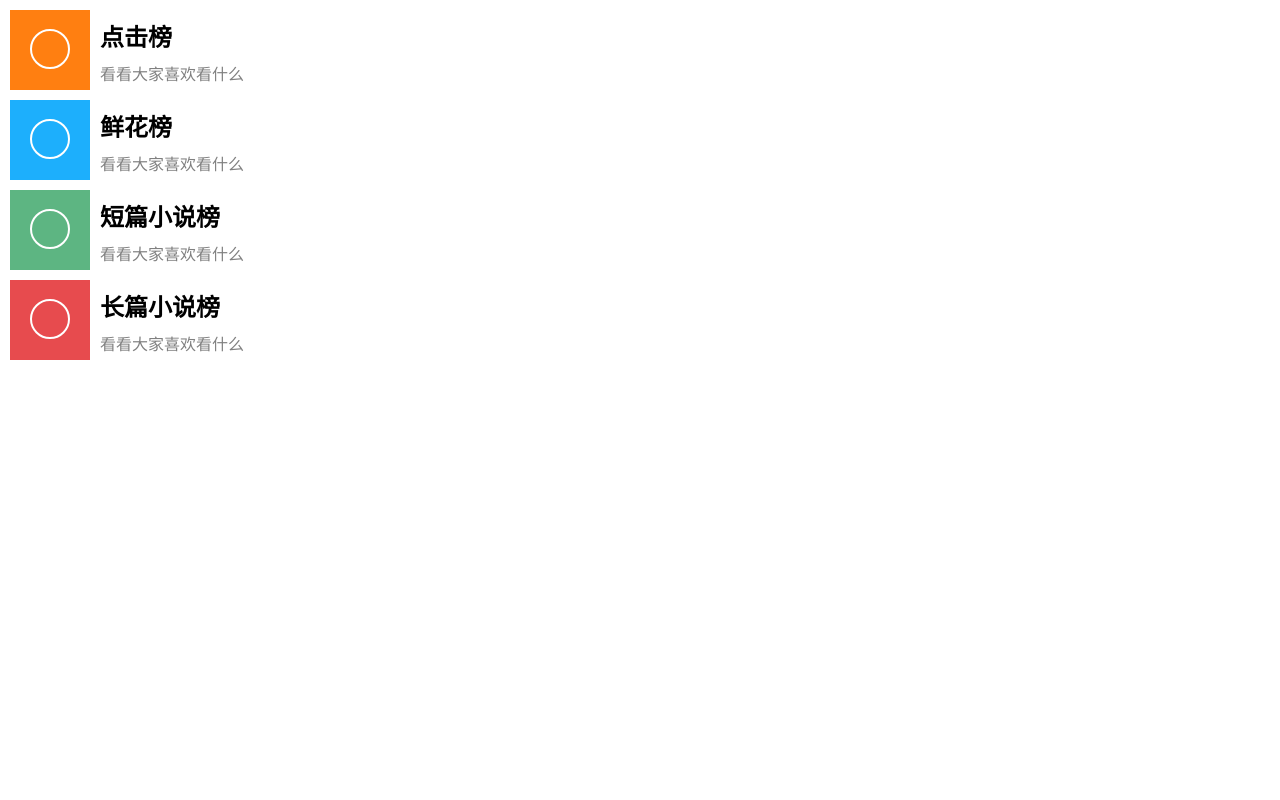
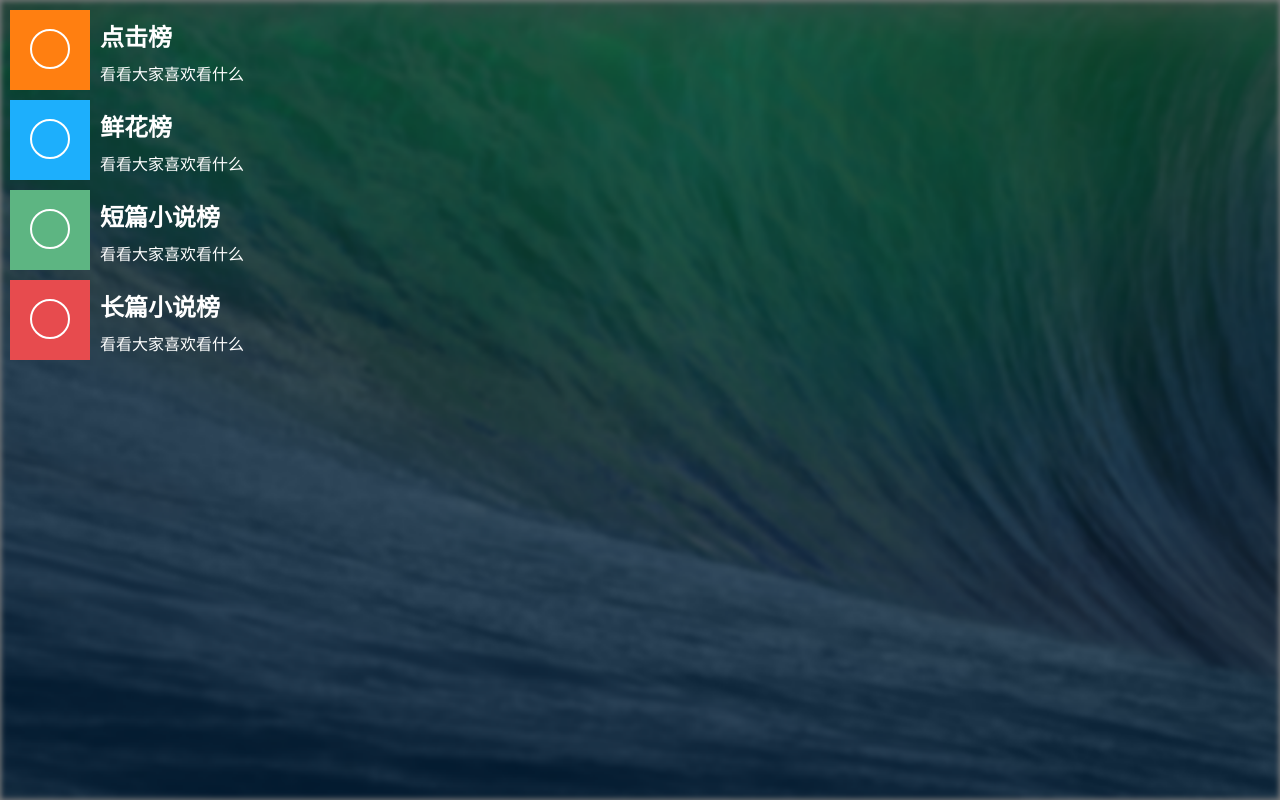
Before and after one commit to willian12345/sasshat, a plain HTML site: page demo/zipper.html in a window 1280 px wide. Drawn offline with Linux system fonts and the light colour scheme.

Commit message:
update read me

```diff
--- a/demo/sass/zipper.sass
+++ b/demo/sass/zipper.sass
@@ -13,6 +13,14 @@ $use-fadeInRight 		:	true
 		display: table
 	&:after
 		clear: both
+html
+	width: 100%
+	height: 100%
+body
+	width: 100%
+	height: 100%
+	background: #000 url(../imgs/wave.png) no-repeat
+	background-size: 100% 100%
 .clearfix
 	+clearfix()
 .panel
@@ -43,8 +51,9 @@ $use-fadeInRight 		:	true
 		+border-radius(100%)
 	h2
 		padding: 8px 0
+		color: #fff
 	.desc
-		color: gray
+		color: #fff
 	.info
 		+flex(1)
 		padding-left: 10px
```
Also changed, not shown: demo/css/grid-flip-in.css, demo/css/zipper.css, 1 other file.
